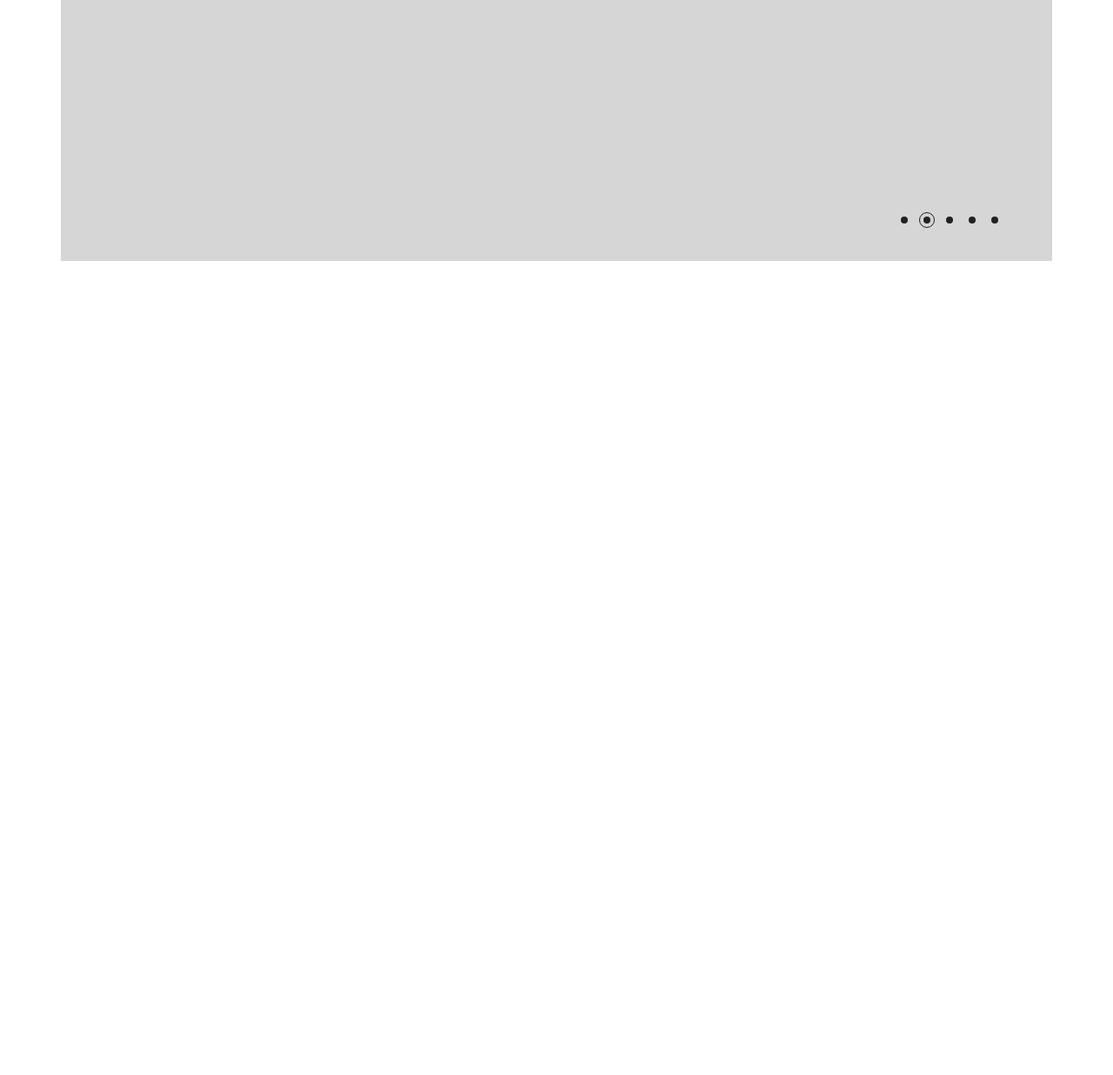
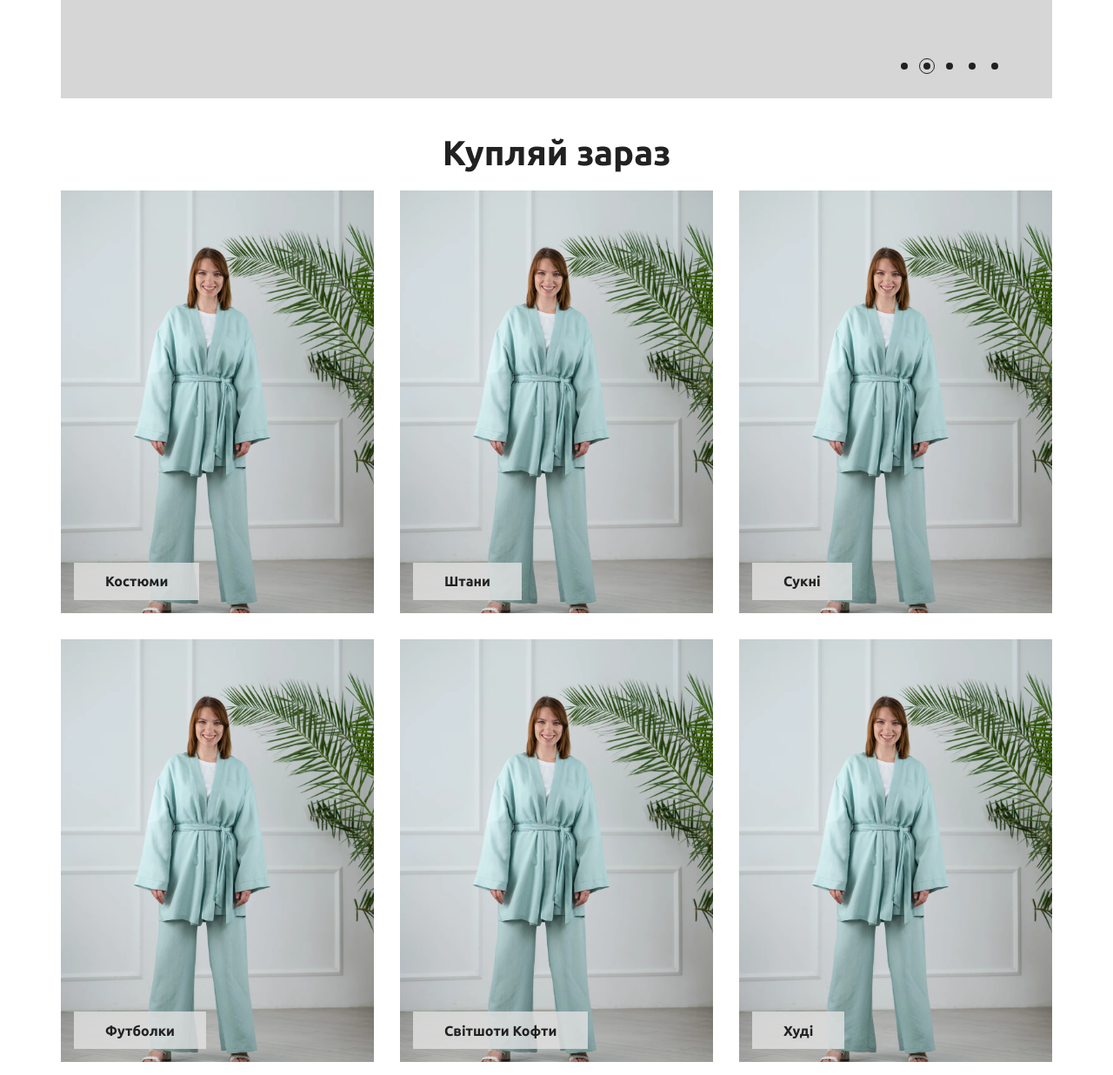
Before and after one commit to RomaVintonyak/VoronaShop, a website: page app/index.html in a window 1280 px wide. Shown: the part 597-1833 px from the top of the page at 87% size. Before the commit the page ends 897 px from the top, so only its background shows below. Drawn offline with nearby package versions, Linux system fonts and the light colour scheme; placeholder pictures from the web are drawn by us.

Commit message:
create buy section

```diff
--- a/app/index.html
+++ b/app/index.html
@@ -277,15 +277,69 @@
           <h2>Магазин стильного одягу</h2>
         </div>
         <div class="intro__row--slider" id="introSlider">
-          <img src="https://dummyimage.com/1560x1024/fba/ba0" alt="clothing" class="img">
-          <img src="https://dummyimage.com/1560x1024/fb0/ba0" alt="clothing" class="img">
-          <img src="https://dummyimage.com/1560x1024/fb5/ba0" alt="clothing" class="img">
-          <img src="https://dummyimage.com/1560x1024/fa8/ba0" alt="clothing" class="img">
-          <img src="https://dummyimage.com/1560x1024/fc0/ba0" alt="clothing" class="img">
+          <img src="https://dummyimage.com/1560x768/fba/ba0" alt="clothing" class="img">
+          <img src="https://dummyimage.com/1560x768/fb0/ba0" alt="clothing" class="img">
+          <img src="https://dummyimage.com/1560x768/fb5/ba0" alt="clothing" class="img">
+          <img src="https://dummyimage.com/1560x768/fa8/ba0" alt="clothing" class="img">
+          <img src="https://dummyimage.com/1560x768/fc0/ba0" alt="clothing" class="img">
         </div>
       </div>
     </div>
   </section>
+  <!--buy now section-->
+  <section id="buyNow" class="buy__now mt-4">
+    <div class="container">
+      <div class="buy__now--row">
+        <div class="buy__now--title">
+          <h2>Купляй зараз</h2>
+        </div><!--/.title-->
+        <div class="buy__now--content">
+          <div class="buy__card">
+            <a href="#" class="buy__card--link" style="background-image: url(./img/buy/dress.jpg);">
+              <span class="buy__card--caption">
+                <span>Костюми</span>
+              </span>
+            </a>
+          </div><!--/.buy__card-->
+          <div class="buy__card">
+            <a href="#" class="buy__card--link" style="background-image: url(./img/buy/dress.jpg);">
+              <span class="buy__card--caption">
+                <span>Штани</span>
+              </span>
+            </a>
+          </div><!--/.buy__card-->
+          <div class="buy__card">
+            <a href="#" class="buy__card--link" style="background-image: url(./img/buy/dress.jpg);">
+              <span class="buy__card--caption">
+                <span>Сукні</span>
+              </span>
+            </a>
+          </div><!--/.buy__card-->
+          <div class="buy__card">
+            <a href="#" class="buy__card--link" style="background-image: url(./img/buy/dress.jpg);">
+              <span class="buy__card--caption">
+                <span>Футболки</span>
+              </span>
+            </a>
+          </div><!--/.buy__card-->
+          <div class="buy__card">
+            <a href="#" class="buy__card--link" style="background-image: url(./img/buy/dress.jpg);">
+              <span class="buy__card--caption">
+                <span>Світшоти Кофти</span>
+              </span>
+            </a>
+          </div><!--/.buy__card-->
+          <div class="buy__card">
+            <a href="#" class="buy__card--link" style="background-image: url(./img/buy/dress.jpg);">
+              <span class="buy__card--caption">
+                <span>Худі</span>
+              </span>
+            </a>
+          </div><!--/.buy__card-->
+        </div><!--/.content-->
+      </div><!--/.row-->
+    </div><!--/.container-->
+  </section><!--/.buy__now-->
 </main><!--/.main-->
 
 
--- /dev/null
+++ b/app/scss/block/_buy.scss
@@ -0,0 +1,77 @@
+//*mixins*//
+@import "./mixin.scss";
+
+.buy__now {
+   &--row {
+      width: 100%;
+   }
+   &--title {
+      width: 100%;
+      text-align: center;
+      margin-bottom: 2rem;
+      h2 {
+         color: $black-l;
+         font-size: 4rem;
+         font-weight: 700;
+      }
+   }
+   &--content {
+      display: flex;
+      flex-wrap: wrap;
+      margin: -1.5rem;
+   }
+}
+.buy__card {
+   width: 33.33%;
+   padding: 1.5rem;
+   &--link {
+      overflow: hidden;
+      display: block;
+      background: no-repeat center;
+      background-size: cover;
+      position: relative;
+      padding-bottom: 135.135%;
+      &::after {
+         content: "";
+         position: absolute;
+         top: 0;
+         bottom: 0;
+         left: 0;
+         right: 0;
+         background: inherit;
+         transition: transform 0.3s linear;
+      }
+   }
+   &--caption {
+      position: absolute;
+      bottom: 0;
+      left: 0;
+      right: 0;
+      top: 0;
+      z-index: 1;
+      padding: 1.5rem;
+      display: flex;
+      align-items: flex-end;
+      transition: transform 0.3s linear;
+      span {
+         font-weight: 700;
+         font-size: 1.6rem;
+         padding: 0 3.6rem;
+         height: 4.3rem;
+         display: inline-flex;
+         align-items: center;
+         background: rgba($silver, 0.8);
+         color: $black-l;
+      }
+   }
+   &:hover {
+      .buy__card--link {
+         &::after {
+            transform: scale(1.1);
+         }
+         .buy__card--caption {
+            transform: translateX(1rem) translateY(-1rem);
+         }
+      }
+   }
+}
--- a/app/scss/block/_mainMenu.scss
+++ b/app/scss/block/_mainMenu.scss
@@ -2,8 +2,10 @@
 @import "./mixin.scss";
 
 .main__menu{
-   position: absolute;
+   position: fixed;
    top: 0;
+   right: 0;
+   bottom: 0;
    left: 0;
    width: 100%;
    height: 100vh;
@@ -13,11 +15,13 @@
    align-items: center;
    justify-content: center;
    visibility: hidden;
+   pointer-events: none;
    opacity: 0;
    transition: opacity 0.1s linear, visibility 0.1s linear;
    &--open{
       opacity: 1;
       visibility: visible;
+      pointer-events: auto;
    }
    &--row{
       width: 100%;
--- a/app/scss/style.scss
+++ b/app/scss/style.scss
@@ -58,6 +58,8 @@ a {
 @import "block/mainMenu.scss";
 /*intro*/
 @import "block/intro.scss";
+/*buy*/
+@import "block/buy.scss";
 
 /*============vendor=============*/
 /*slick slider*/
```
Also changed, not shown: app/css/style.css, app/css/style.min.css, app/img/buy/dress.jpg (added), dist/css/style.min.css, dist/img/buy/dress.jpg (added), dist/index.html, 1 other file.
